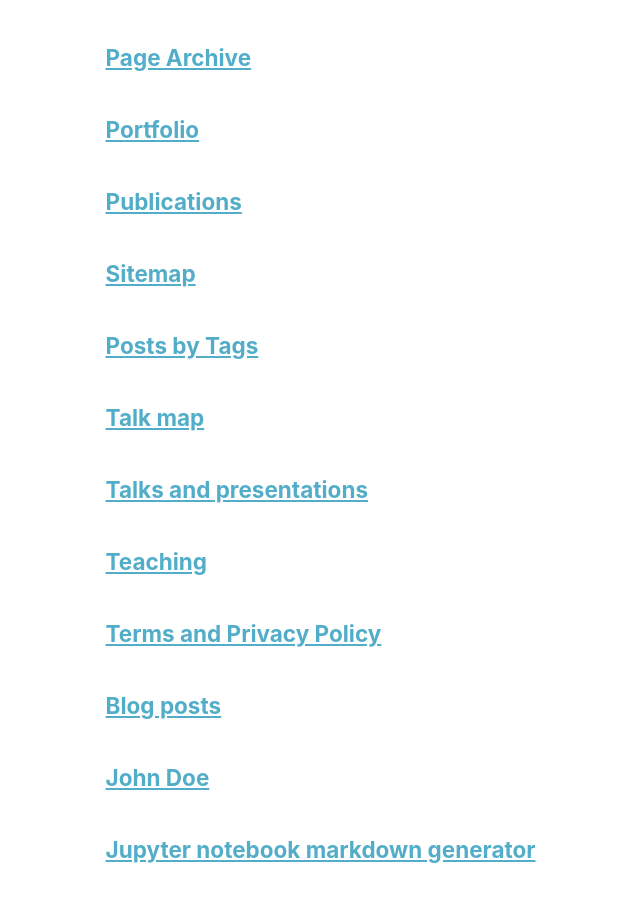
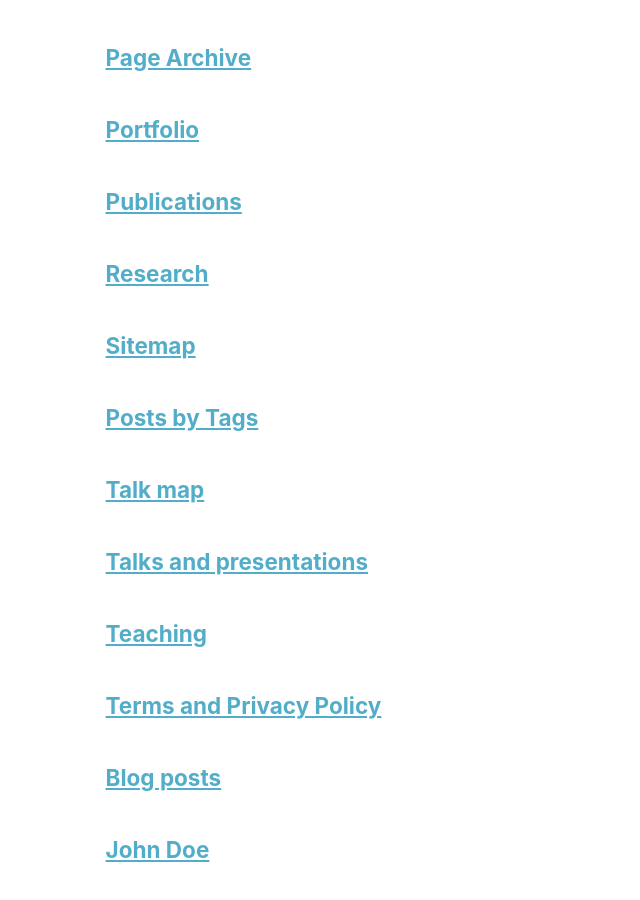
Before and after one commit to ozgurozmen/ozgurozmen.github.io, a Jekyll site: the page built from _pages/page-archive.html, in a window 1280 px wide and 900 px high, scrolled down 858 px. Shown: the whole window, without its empty margins (176-816 px from the left). Built offline with Jekyll 4.4.1, drawn with Linux system fonts in a browser that asks for light colours.

Commit message:
Update research.md

```diff
--- a/_pages/research.md
+++ b/_pages/research.md
@@ -1,5 +1,6 @@
 ---
-
+permalink: /research/
+title: "Research"
 ---
 
 <!-- Google tag (gtag.js) -->
```
